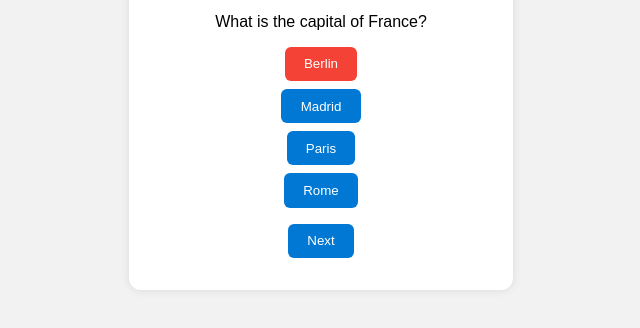
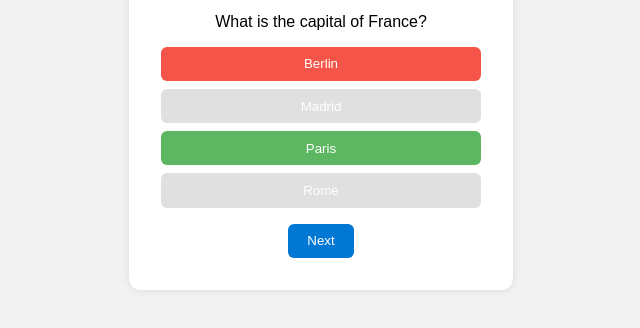
Before and after one commit to jasonholloway125/TestingSomething, a plain HTML site: page index.html in a window 1280 px wide. Both pictures are taken after a click on the button "Berlin". Shown: the part 310-638 px from the top of the page, without its empty margins (319-959 px from the left). Drawn offline with Linux system fonts and the light colour scheme.

Commit message:
Coloured buttons, yay

```diff
--- a/script.js
+++ b/script.js
@@ -5,7 +5,6 @@ let score = 0;
 async function loadQuestions() {
   const res = await fetch('questions.json');
   questions = await res.json();
-  console.log(questions);
   showQuestion();
 }
 
@@ -20,28 +19,37 @@ function showQuestion() {
   const q = questions[currentQuestionIndex];
   questionElement.textContent = q.question;
 
-  q.answers.forEach((answer, index) => {
+  q.answers.forEach((answer) => {
     const li = document.createElement('li');
     const btn = document.createElement('button');
     btn.textContent = answer.text;
-    btn.onclick = () => selectAnswer(answer.correct, btn);
+    btn.dataset.correct = answer.correct;
+    btn.addEventListener('click', () => selectAnswer(btn));
     li.appendChild(btn);
     answersElement.appendChild(li);
   });
 }
 
-function selectAnswer(correct, btn) {
+function selectAnswer(selectedBtn) {
+  const nextBtn = document.getElementById('next-btn');
   const buttons = document.querySelectorAll('#answers button');
-  buttons.forEach(b => b.disabled = true);
+  const correct = selectedBtn.dataset.correct === "true";
 
-  if (correct) {
-    btn.style.backgroundColor = '#4CAF50';
-    score++;
-  } else {
-    btn.style.backgroundColor = '#f44336';
-  }
+  // Highlight correct and incorrect answers
+  buttons.forEach((button) => {
+    const isCorrect = button.dataset.correct === "true";
+    button.disabled = true;
+    if (isCorrect) {
+      button.style.backgroundColor = "#4CAF50"; // green
+    } else if (button === selectedBtn && !isCorrect) {
+      button.style.backgroundColor = "#f44336"; // red
+    } else {
+      button.style.backgroundColor = "#ddd"; // grey others
+    }
+  });
 
-  document.getElementById('next-btn').disabled = false;
+  if (correct) score++;
+  nextBtn.disabled = false;
 }
 
 document.getElementById('next-btn').addEventListener('click', () => {
--- a/style.css
+++ b/style.css
@@ -45,3 +45,18 @@ button:hover {
 .hidden {
   display: none;
 }
+
+#answers button {
+  width: 100%;
+  padding: 0.6rem;
+  border: none;
+  border-radius: 6px;
+  cursor: pointer;
+  background-color: #eee;
+  transition: background-color 0.3s ease;
+}
+
+#answers button:disabled {
+  cursor: not-allowed;
+  opacity: 0.9;
+}
```
